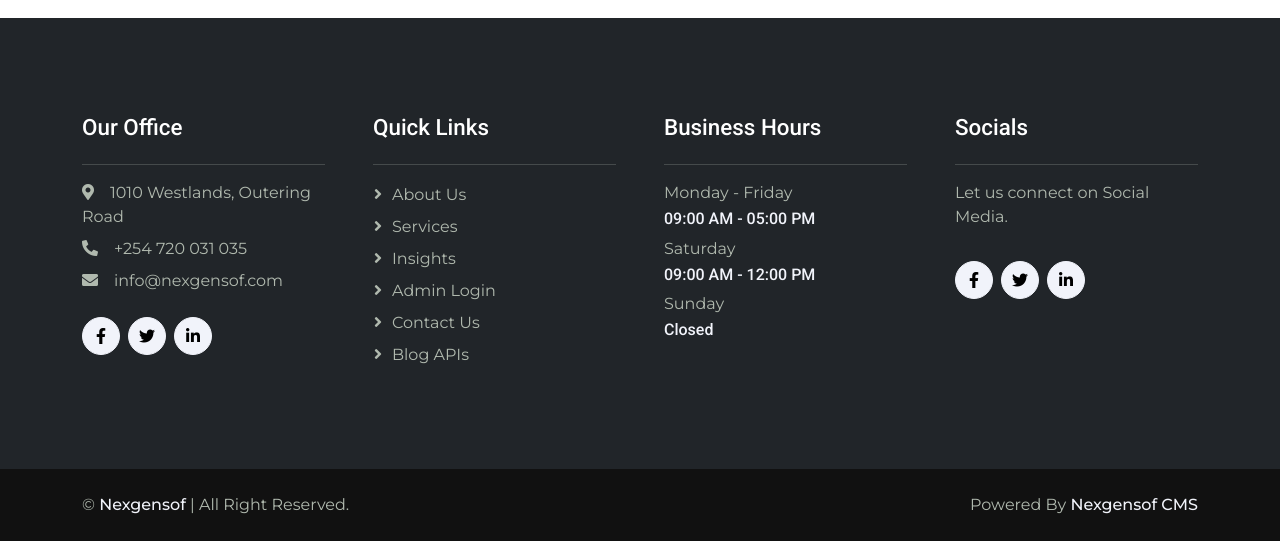
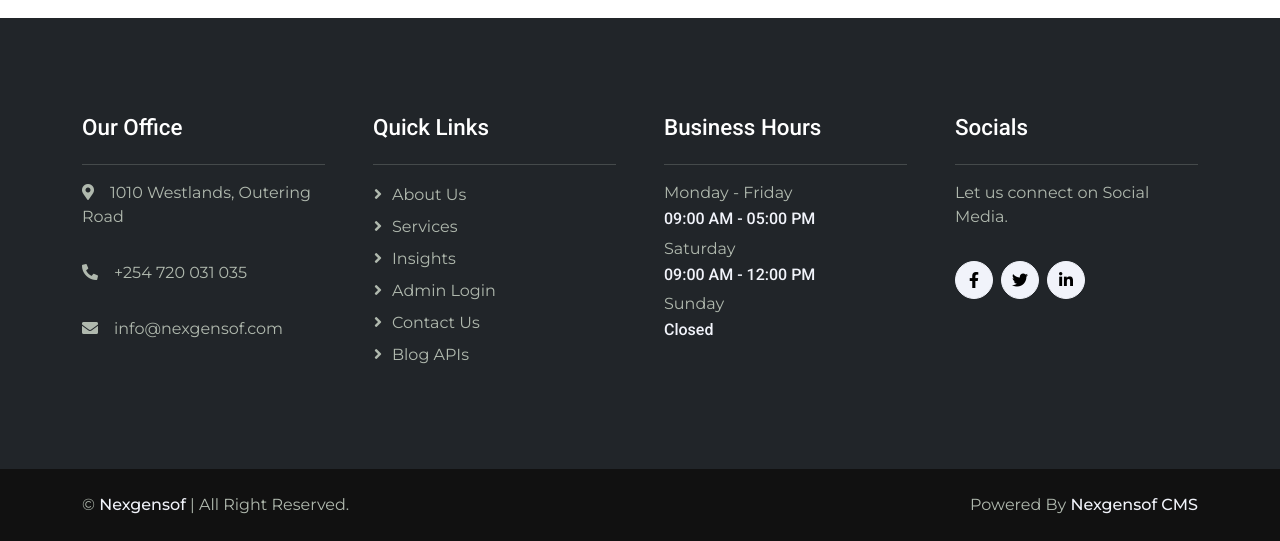
Before and after one commit to Mutai05/nexgencms, a Flask app: page /blog/post/1 in a window 1280 px wide. Shown: the part 1166-1707 px from the top of the page. Run offline with Flask 3, Linux system fonts and the light colour scheme; some libraries are stand-ins or nearby versions.

Commit message:
Updated footer one column

```diff
--- a/app/core/templates/core/base.html
+++ b/app/core/templates/core/base.html
@@ -163,19 +163,10 @@
             <h4 class="text-white mb-4">Our Office</h4>
             <hr />
             <p class="mb-2"><i class="fa fa-map-marker-alt me-3"></i>1010 Westlands, Outering Road</p>
+            <br />
             <p class="mb-2"><i class="fa fa-phone-alt me-3"></i>+254 720 031 035</p>
+            <br />
             <p class="mb-2"><i class="fa fa-envelope me-3"></i>info@nexgensof.com</p>
-            <div class="d-flex pt-3">
-              <a class="btn btn-square btn-light rounded-circle me-2" href=""
-                ><i class="fab fa-facebook-f"></i
-              ></a>
-              <a class="btn btn-square btn-light rounded-circle me-2" href=""
-                ><i class="fab fa-twitter"></i
-              ></a>
-              <a class="btn btn-square btn-light rounded-circle me-2" href=""
-                ><i class="fab fa-linkedin-in"></i
-              ></a>
-            </div>
           </div>
           <div class="col-lg-3 col-md-6">
             <h4 class="text-white mb-4">Quick Links</h4>
```
